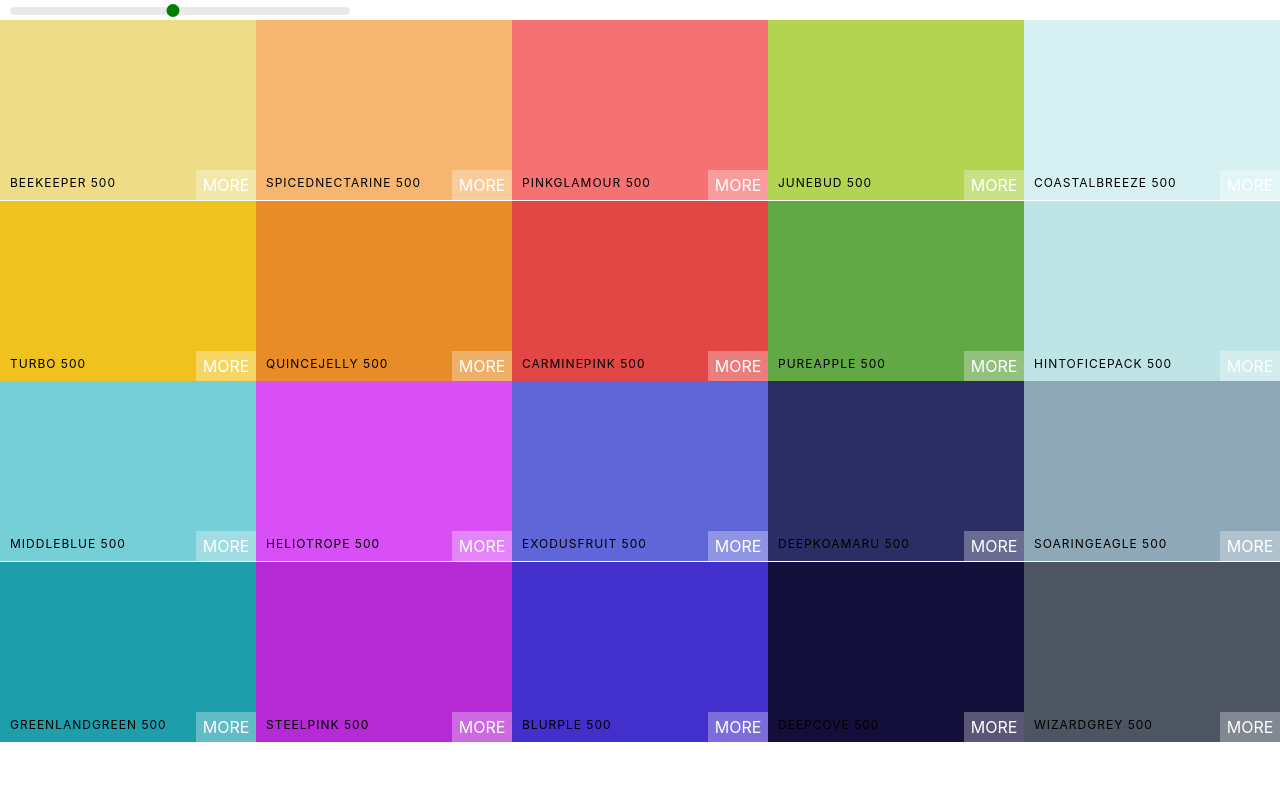
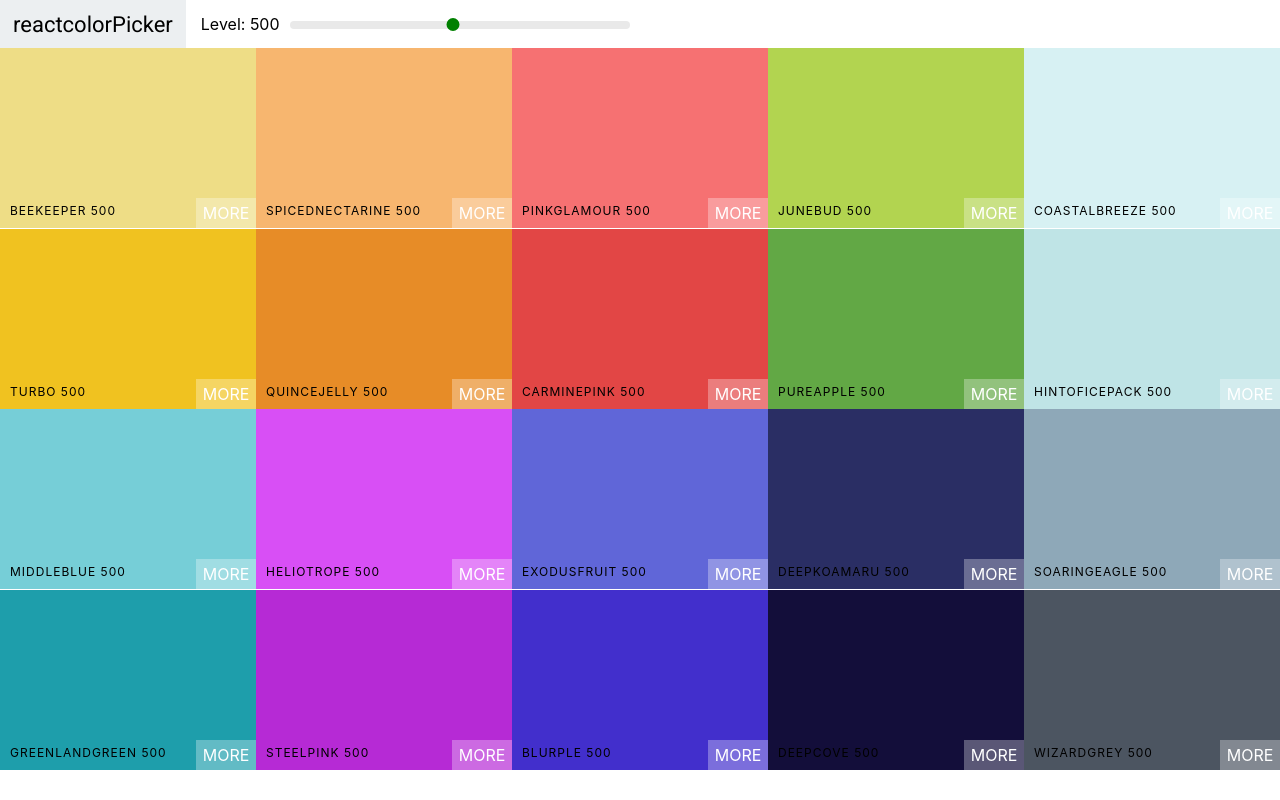
Before and after one commit to zenakent/color-app, a React (Create React App) app: page / in a window 1280 px wide. Built offline with nearby package versions, Linux system fonts and the light colour scheme.

Commit message:
added navbar

```diff
--- a/public/index.html
+++ b/public/index.html
@@ -1,14 +1,12 @@
 <!DOCTYPE html>
 <html lang="en">
+
 <head>
   <meta charset="utf-8" />
   <link rel="icon" href="%PUBLIC_URL%/favicon.ico" />
   <meta name="viewport" content="width=device-width, initial-scale=1" />
   <meta name="theme-color" content="#000000" />
-    <meta
-      name="description"
-      content="Web site created using create-react-app"
-    />
+  <meta name="description" content="Web site created using create-react-app" />
   <link rel="apple-touch-icon" href="%PUBLIC_URL%/logo192.png" />
   <!--
       manifest.json provides metadata used when your web app is installed on a
@@ -24,8 +22,10 @@
       work correctly both with client-side routing and a non-root public URL.
       Learn how to configure a non-root public URL by running `npm run build`.
     -->
+  <link href="https://fonts.googleapis.com/css?family=Roboto:100,400,500&display=swap" rel="stylesheet">
   <title>React App</title>
 </head>
+
 <body>
   <noscript>You need to enable JavaScript to run this app.</noscript>
   <div id="root"></div>
@@ -40,4 +40,5 @@
       To create a production bundle, use `npm run build` or `yarn build`.
     -->
 </body>
+
 </html>
--- /dev/null
+++ b/src/component/Navbar.jsx
@@ -0,0 +1,23 @@
+import React, { Component } from 'react';
+import Slider from 'rc-slider';
+import 'rc-slider/assets/index.css';
+import '../css/Navbar.css';
+
+export default class Navbar extends Component {
+	render() {
+		const { level, changeLevel } = this.props;
+		return (
+			<header className="Navbar">
+				<div className="logo">
+					<a href="#">reactcolorPicker</a>
+				</div>
+				<div className="slider-container">
+					<span>Level: {level}</span>
+					<div className="slider">
+						<Slider defaultValue={level} min={100} max={900} step={100} onAfterChange={changeLevel} />
+					</div>
+				</div>
+			</header>
+		);
+	}
+}
--- a/src/component/Palette.jsx
+++ b/src/component/Palette.jsx
@@ -1,6 +1,5 @@
 import React, { Component } from 'react';
-import Slider from 'rc-slider';
-import 'rc-slider/assets/index.css';
+import Navbar from './Navbar';
 import '../css/Palette.css';
 
 import ColorBox from './ColorBox';
@@ -26,10 +25,7 @@
 		));
 		return (
 			<div className="Palette">
-				<div className="slider">
-					<Slider defaultValue={level} min={100} max={900} step={100} onAfterChange={this.changeLevel} />
-				</div>
-
+				<Navbar level={level} changeLevel={this.changeLevel} />
 				{/* navbar goes here */}
 				<div className="Palette-colors">{colorBoxes}</div>
 				{/* footer eventually */}
--- /dev/null
+++ b/src/css/Navbar.css
@@ -0,0 +1,51 @@
+.Navbar {
+  display: flex;
+  align-items: center;
+  justify-content: start;
+  height: 6vh;
+
+}
+
+.logo {
+  margin-right: 15px;
+  padding: 0 13px;
+  font-size: 22px;
+  background-color: #eceff1;
+  font-family: Roboto;
+  height: 100%;
+  display: flex;
+  align-items: center;
+}
+
+.logo a {
+  text-decoration: none;
+  color: black;
+}
+
+.slider {
+  width: 340px;
+  margin: 0 10px;
+  display: inline-block;
+}
+
+.rc-slider-track {
+  background-color: transparent;
+}
+
+.rc-slider-rail {
+  height: 8px;
+}
+
+.rc-slider-handle,
+.rc-slider-handle:active,
+.rc-slider-handle:focus,
+.rc-slider-handle:hover {
+  background-color: green;
+  outline: none;
+  border: 2px solid green;
+  box-shadow: none;
+  width: 13px;
+  height: 13px;
+  margin-left: -7px;
+  margin-top: -3px;
+}
--- a/src/css/Palette.css
+++ b/src/css/Palette.css
@@ -5,31 +5,3 @@
 .Palette-colors {
   height: 90%;
 }
-
-.slider {
-  width: 340px;
-  margin: 0 10px;
-  display: inline-block;
-}
-
-.rc-slider-track {
-  background-color: transparent;
-}
-
-.rc-slider-rail {
-  height: 8px;
-}
-
-.rc-slider-handle,
-.rc-slider-handle:active,
-.rc-slider-handle:focus,
-.rc-slider-handle:hover {
-  background-color: green;
-  outline: none;
-  border: 2px solid green;
-  box-shadow: none;
-  width: 13px;
-  height: 13px;
-  margin-left: -7px;
-  margin-top: -3px;
-}
```
Lines whose indentation alone changed are shown as unchanged.
